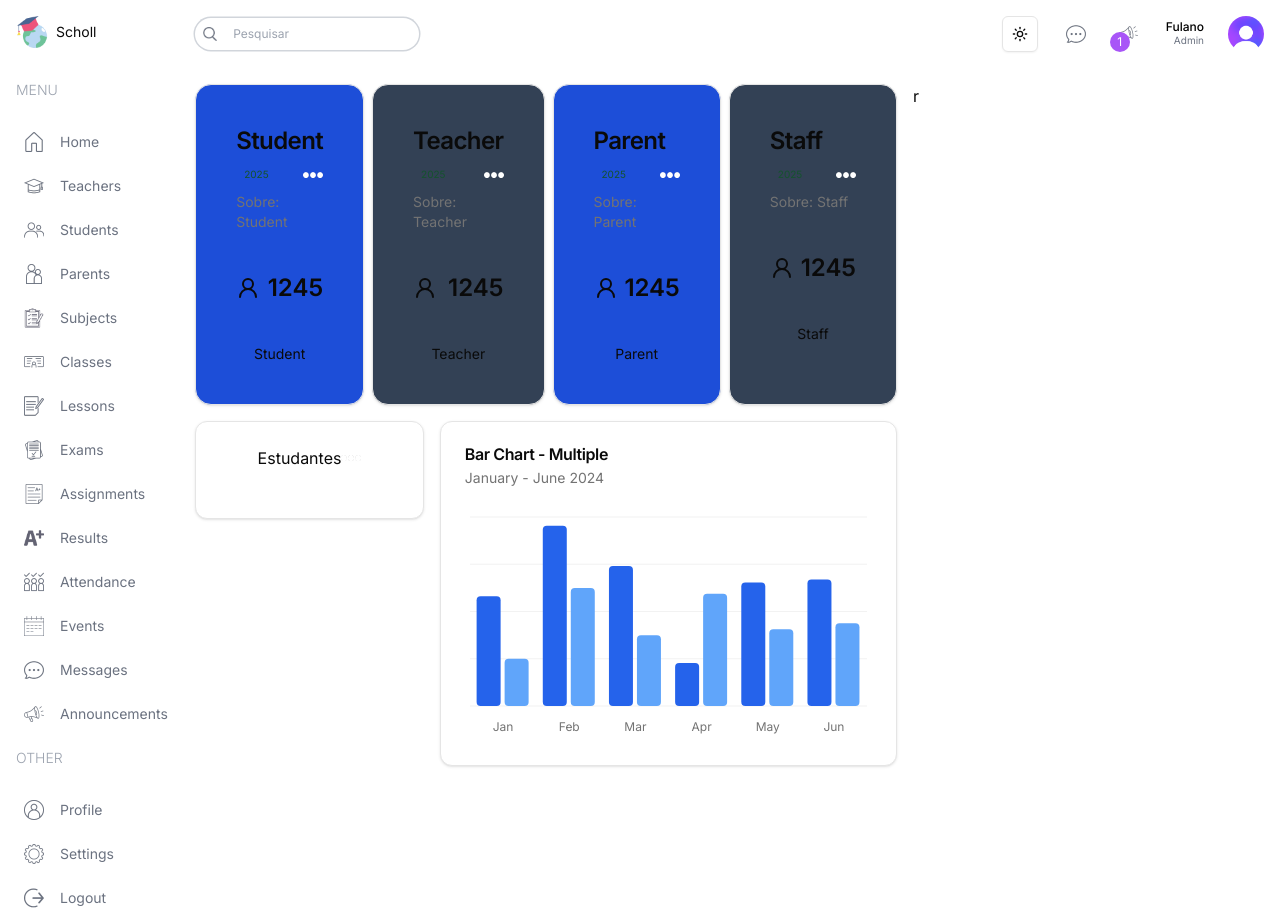
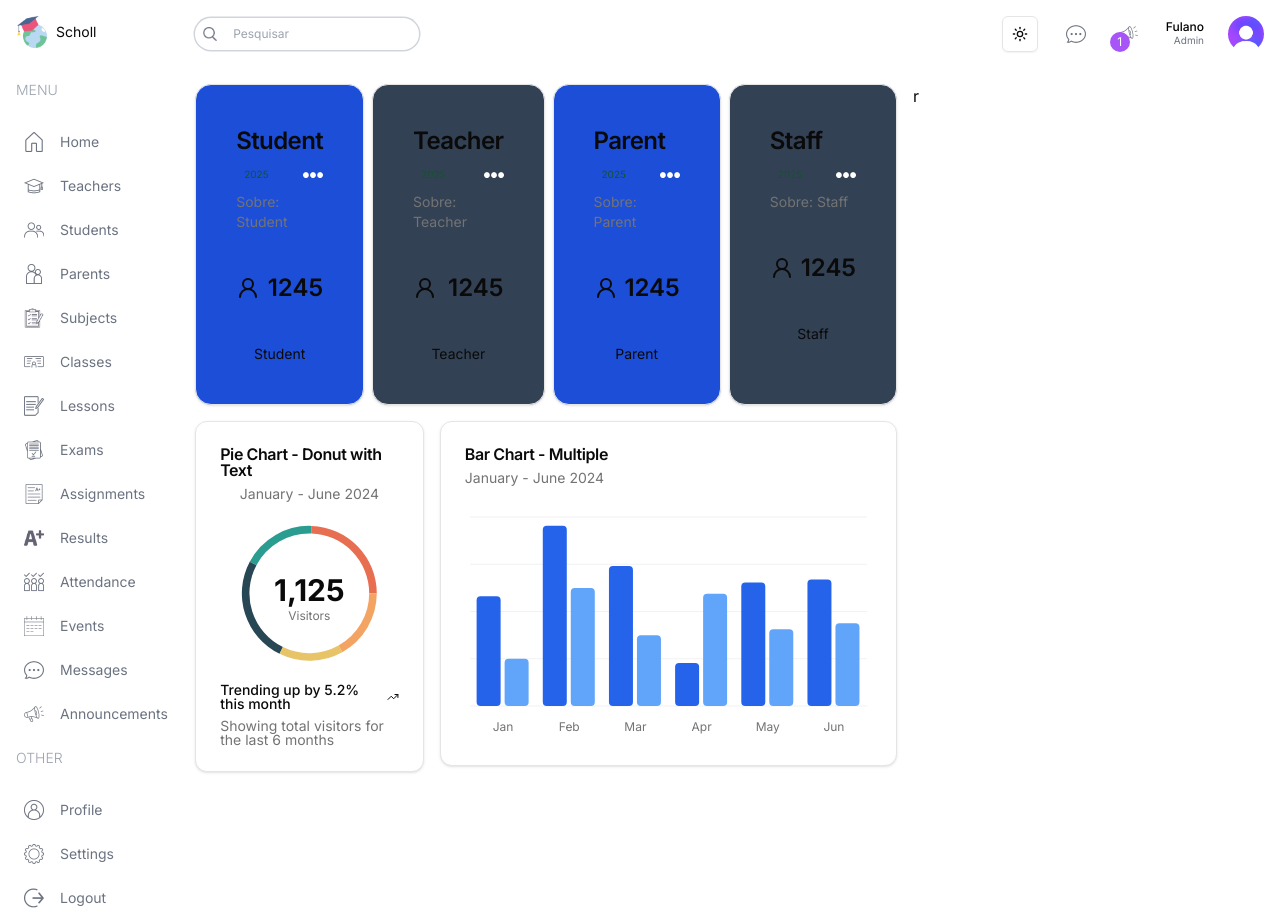
Before and after one commit to viniciuss1001/schollmanagement, a Next.js app: page /admin in a window 1280 px wide. Built offline with nearby package versions, Linux system fonts and the light colour scheme.

Commit message:
Circle Chart Created

```diff
--- a/src/app/components/CountChart.tsx
+++ b/src/app/components/CountChart.tsx
@@ -1,44 +1,127 @@
-'use client'
-import React from 'react'
+"use client"
+
+import * as React from "react"
+import { TrendingUp } from "lucide-react"
+import { Label, Pie, PieChart } from "recharts"
+
 import {
   Card,
   CardContent,
-    CardHeader,
   CardDescription,
   CardFooter,
-    CardTitle
-} from '@/components/ui/card'
+  CardHeader,
+  CardTitle,
+} from "@/components/ui/card"
 import {
   ChartConfig,
   ChartContainer,
   ChartTooltip,
-    ChartTooltipContent
-} from '@/components/ui/chart'
+  ChartTooltipContent,
+} from "@/components/ui/chart"
+const chartData = [
+  { browser: "chrome", visitors: 275, fill: "var(--color-chrome)" },
+  { browser: "safari", visitors: 200, fill: "var(--color-safari)" },
+  { browser: "firefox", visitors: 287, fill: "var(--color-firefox)" },
+  { browser: "edge", visitors: 173, fill: "var(--color-edge)" },
+  { browser: "other", visitors: 190, fill: "var(--color-other)" },
+]
 
-import Image from 'next/image'
-import { chartDataExample as chartData } from './LinksMenu'
+const chartConfig = {
+  visitors: {
+    label: "Visitors",
+  },
+  chrome: {
+    label: "Chrome",
+    color: "hsl(var(--chart-1))",
+  },
+  safari: {
+    label: "Safari",
+    color: "hsl(var(--chart-2))",
+  },
+  firefox: {
+    label: "Firefox",
+    color: "hsl(var(--chart-3))",
+  },
+  edge: {
+    label: "Edge",
+    color: "hsl(var(--chart-4))",
+  },
+  other: {
+    label: "Other",
+    color: "hsl(var(--chart-5))",
+  },
+} satisfies ChartConfig
 
-import { chartCircleDataExample } from './LinksMenu'
+ function ChartCircleComponent() {
+  const totalVisitors = React.useMemo(() => {
+    return chartData.reduce((acc, curr) => acc + curr.visitors, 0)
+  }, [])
 
-const CountChart = () => {
   return (
-        <Card>
-            <CardHeader>
-                <div className='flex justify-center items-center'>
-                    <h1>Estudantes</h1>
-                    <Image src='/more.png' alt='Alunos' width={20} height={20} />
+    <Card className="flex flex-col">
+      <CardHeader className="items-center pb-0">
+        <CardTitle>Pie Chart - Donut with Text</CardTitle>
+        <CardDescription>January - June 2024</CardDescription>
+      </CardHeader>
+      <CardContent className="flex-1 pb-0">
+        <ChartContainer
+          config={chartConfig}
+          className="mx-auto aspect-square max-h-[250px]"
+        >
+          <PieChart>
+            <ChartTooltip
+              cursor={false}
+              content={<ChartTooltipContent hideLabel />}
+            />
+            <Pie
+              data={chartData}
+              dataKey="visitors"
+              nameKey="browser"
+              innerRadius={60}
+              strokeWidth={5}
+            >
+              <Label
+                content={({ viewBox }) => {
+                  if (viewBox && "cx" in viewBox && "cy" in viewBox) {
+                    return (
+                      <text
+                        x={viewBox.cx}
+                        y={viewBox.cy}
+                        textAnchor="middle"
+                        dominantBaseline="middle"
+                      >
+                        <tspan
+                          x={viewBox.cx}
+                          y={viewBox.cy}
+                          className="fill-foreground text-3xl font-bold"
+                        >
+                          {totalVisitors.toLocaleString()}
+                        </tspan>
+                        <tspan
+                          x={viewBox.cx}
+                          y={(viewBox.cy || 0) + 24}
+                          className="fill-muted-foreground"
+                        >
+                          Visitors
+                        </tspan>
+                      </text>
+                    )
+                  }
+                }}
+              />
+            </Pie>
+          </PieChart>
+        </ChartContainer>
+      </CardContent>
+      <CardFooter className="flex-col gap-2 text-sm">
+        <div className="flex items-center gap-2 font-medium leading-none">
+          Trending up by 5.2% this month <TrendingUp className="h-4 w-4" />
         </div>
-            </CardHeader>
-            <CardContent>
-                <div>
-
+        <div className="leading-none text-muted-foreground">
+          Showing total visitors for the last 6 months
         </div>
-            </CardContent>
-            <div>
-
-            </div>
+      </CardFooter>
     </Card>
   )
 }
-
-export default CountChart
+export default ChartCircleComponent
--- a/src/app/components/LinksMenu.ts
+++ b/src/app/components/LinksMenu.ts
@@ -135,7 +135,7 @@
   }
 } satisfies ChartConfig
 
-export const chartCircleDataExample = {
+export const chartCircleConfig= {
   visitors: {
     label: "Visitors",
   },
```
Lines whose indentation alone changed are shown as unchanged.
